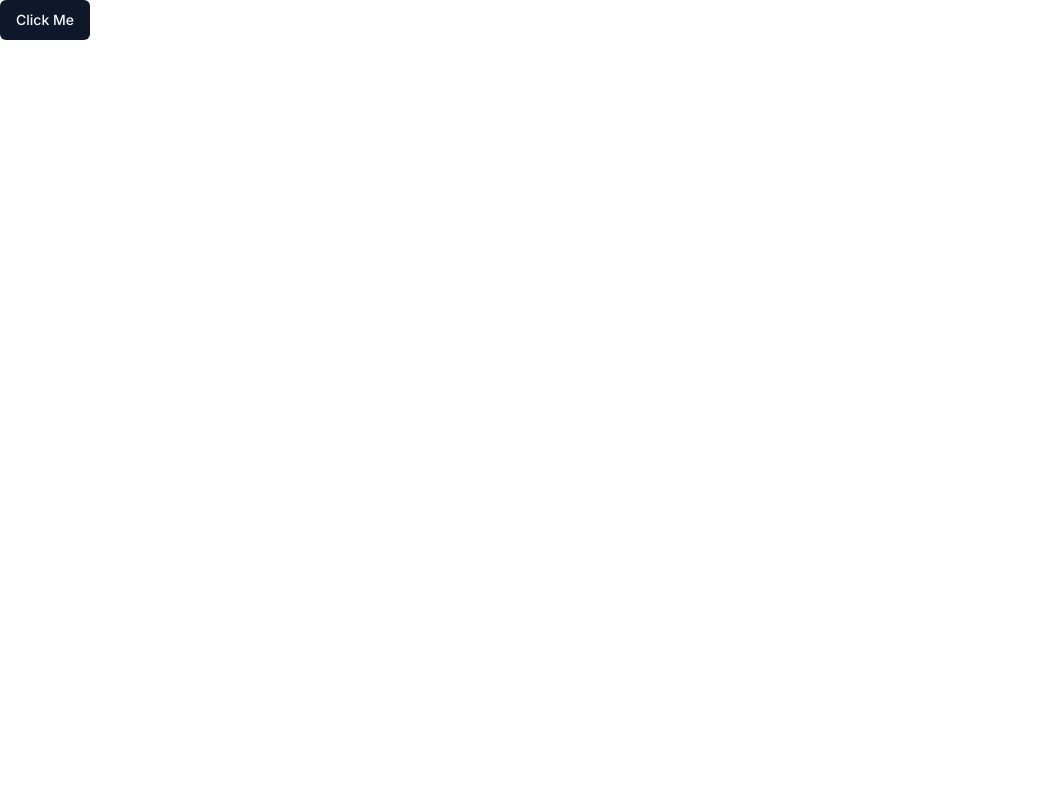
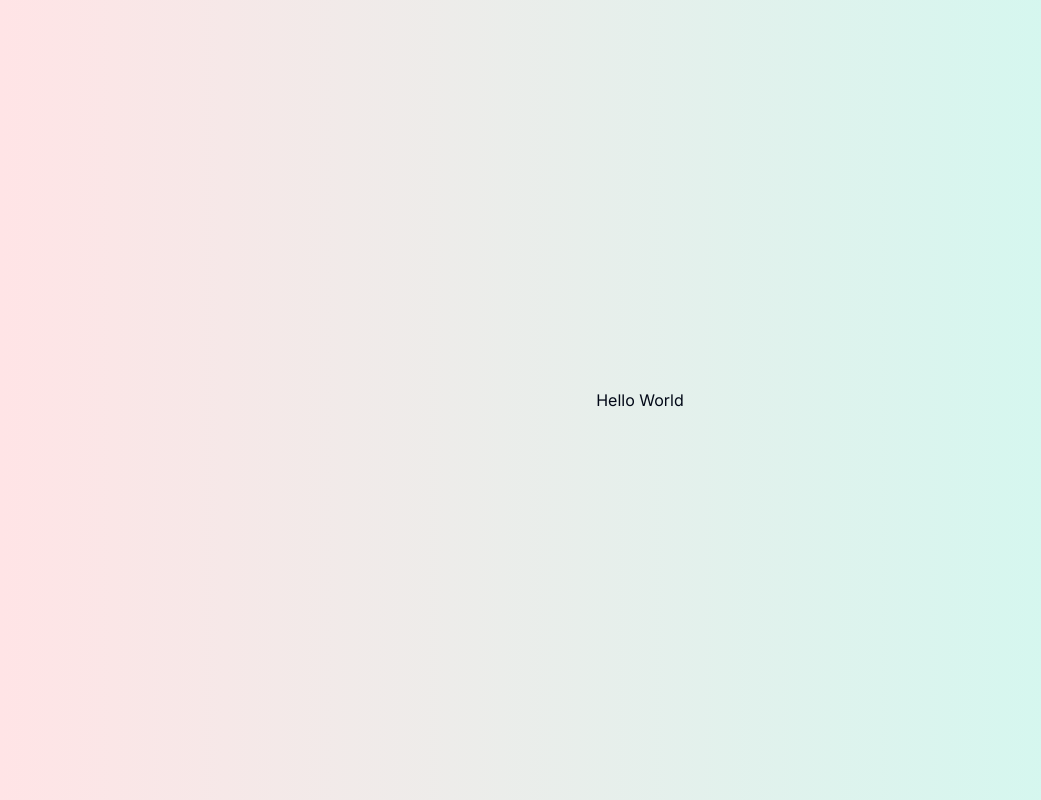
Before and after one commit to redayzarra/ChatPDF, a Next.js app: page / in a window 1280 px wide. Shown: the whole page, without its empty margins (0-1041 px from the left). Built offline with nearby package versions, Linux system fonts and the light colour scheme.

Commit message:
Finished styling and centering homepage div

```diff
--- a/app/page.tsx
+++ b/app/page.tsx
@@ -2,8 +2,10 @@ import { Button } from "@/components/ui/button";
 
 export default function Home() {
   return (
-    <Button>
-      Click Me
-    </Button>
-  )
+    <div className="w-screen min-h-screen bg-gradient-to-r from-rose-100 to-teal-100">
+      <div className="absolute top-1/2 left-1/2 -translate-x-1/2 -translate-y-1/2">
+        Hello World
+      </div>
+    </div>
+  );
 }
```
